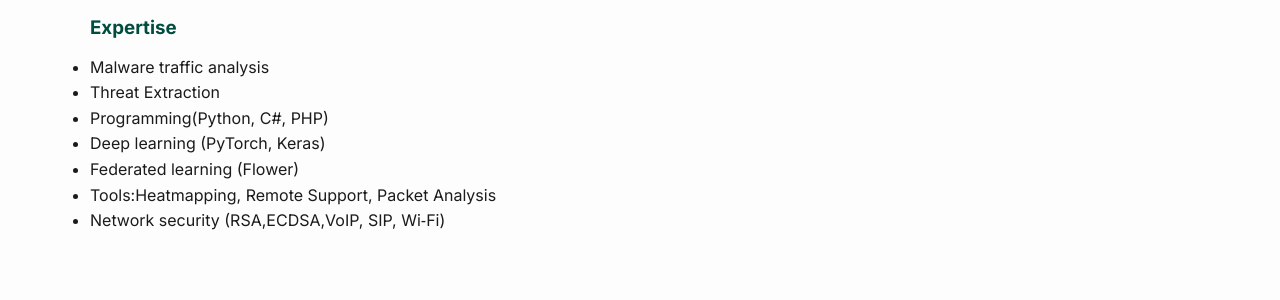
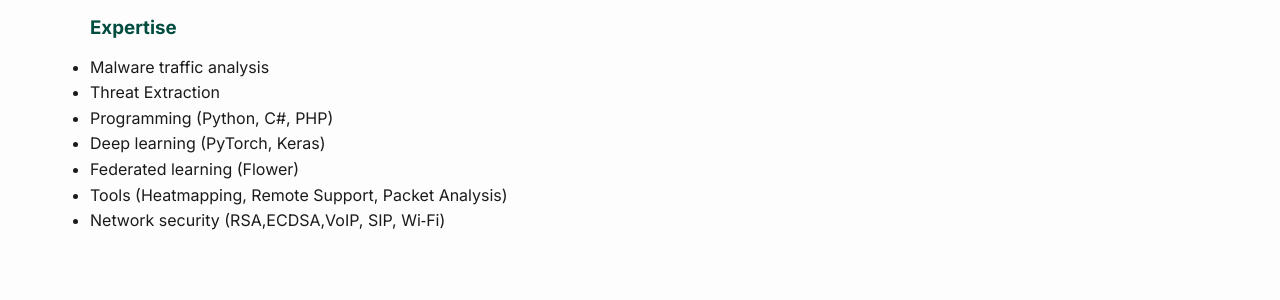
Before and after one commit to EmpireNetwork123/EmpireNetwork123.github.io, a Jekyll site: the page built from bio.md, in a window 1280 px wide. Shown: the part 276-576 px from the top of the page. Built offline with Jekyll 4.4.1, drawn with Linux system fonts in a browser that asks for light colours.

Commit message:
Update bio.md

```diff
--- a/bio.md
+++ b/bio.md
@@ -11,8 +11,8 @@
 ### Expertise
 - Malware traffic analysis
 - Threat Extraction
-- Programming(Python, C#, PHP)
+- Programming (Python, C#, PHP)
 - Deep learning (PyTorch, Keras)
 - Federated learning (Flower)
-- Tools:Heatmapping, Remote Support, Packet Analysis
+- Tools (Heatmapping, Remote Support, Packet Analysis)
 - Network security (RSA,ECDSA,VoIP, SIP, Wi‑Fi)
```
